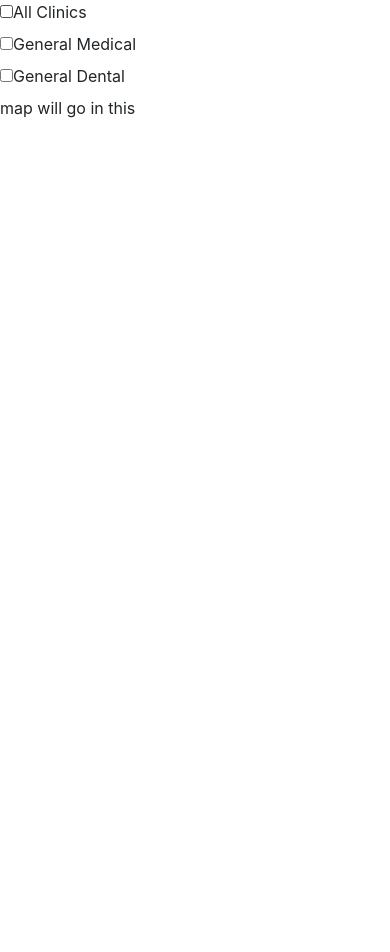
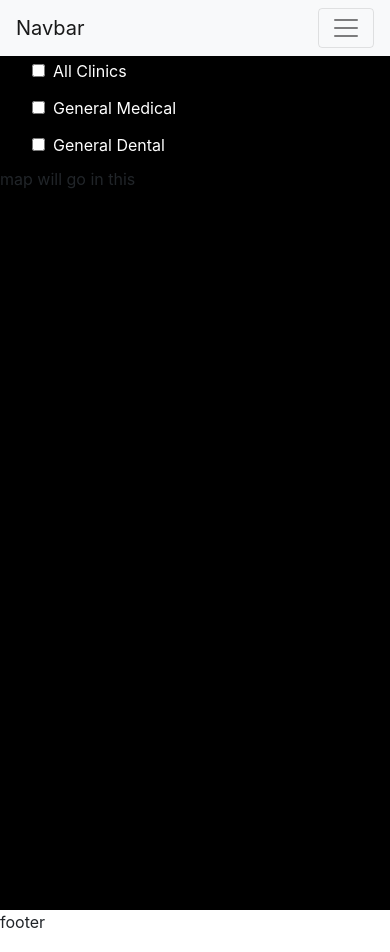
Before and after one commit to Manish166/clinicsMap, a React app: page / in a window 390 px wide. Before the commit the page ends 896 px from the top, so only its background shows below. Built offline with nearby package versions, Linux system fonts and the light colour scheme.

Commit message:
basic ui change

```diff
--- /dev/null
+++ b/public/index.css
@@ -0,0 +1,4 @@
+#root {
+    background-color: black;
+    padding: 0, 20px, 0, 20px;
+}
--- a/public/index.html
+++ b/public/index.html
@@ -3,18 +3,16 @@
 
 <head>
   <meta charset="UTF-8" />
-  <meta name="viewport" content="width=device-width, initial-scale=1, shrink-to-fit=no">
+  <meta name="viewport" content="width=device-width, initial-scale=1, shrink-to-fit=yes">
   <title>React Starter</title>
-
-  <!-- added for React leaftlet -->
-  <link rel="stylesheet" href="https://unpkg.com/leaflet@1.6.0/dist/leaflet.css"
-    integrity="sha512-xwE/Az9zrjBIphAcBb3F6JVqxf46+CDLwfLMHloNu6KEQCAWi6HcDUbeOfBIptF7tcCzusKFjFw2yuvEpDL9wQ=="
-    crossorigin=""/>
-
+  <style type='text/css' rel="stylesheet" href="./index.css"></style>
   <!-- added for bootstrap -->
-  <link rel="stylesheet" href="https://stackpath.bootstrapcdn.com/bootstrap/4.4.1/css/bootstrap.min.css"
-    integrity="sha384-Vkoo8x4CGsO3+Hhxv8T/Q5PaXtkKtu6ug5TOeNV6gBiFeWPGFN9MuhOf23Q9Ifjh" crossorigin="anonymous">
-
+  <link
+  rel="stylesheet"
+  href="https://maxcdn.bootstrapcdn.com/bootstrap/4.3.1/css/bootstrap.min.css"
+  integrity="sha384-ggOyR0iXCbMQv3Xipma34MD+dH/1fQ784/j6cY/iJTQUOhcWr7x9JvoRxT2MZw1T"
+  crossorigin="anonymous"
+  />
 </head>
   <body>
     <div id="root"></div>
--- a/src/component/App.js
+++ b/src/component/App.js
@@ -1,14 +1,23 @@
 import React from 'react'
 import MapContainer from '../containers/mapContainer'
 import Filter from '../component/filter'
+import Navbar from "../component/navbar"
+import Footer from "../component/footer"
 
 const App = ()=>{
     return(
         <React.Fragment>
-            <Filter/>
-            <MapContainer/>
+            <Navbar/>
+            <div className='row'>
+                <div className="col-sm-2">
+                    <Filter/>
+                </div>
+                <div className="col-sm-10">
+                    <MapContainer/>
+                </div>
+            </div>
+            <Footer/>
         </React.Fragment>
-
     )
 }
 
--- a/src/component/checkBox.js
+++ b/src/component/checkBox.js
@@ -3,13 +3,14 @@ import React from 'react';
 const Checkbox = (props)=>{
     return(
         <div>
-            <label>
-                <input
+            <label style={{"color": "white", "marginLeft": '1.5rem'}}>
+                <input style={{"margin" : ".5rem"}}
                     type="checkbox"
-                    name={props.name}
+                    label={props.name}
                     id={props.id}
                     onChange={props.onChange}
-                    checked={props.checked} />
+                    checked={props.checked}
+                ></input>
                 {props.name}
             </label>
         </div>
--- a/src/component/filter.js
+++ b/src/component/filter.js
@@ -24,7 +24,7 @@ class filter extends Component{
 
     render(){
         return (
-            <React.Fragment>
+            <div className="inline">
                 {categories.map(category => (
                     <CheckBox
                         key={category.cat_id}
@@ -34,7 +34,7 @@ class filter extends Component{
                         onChange={this.handleChange}
                     />
                 ))}
-            </React.Fragment>
+            </div>
         )
     }
 
--- /dev/null
+++ b/src/component/footer.js
@@ -0,0 +1,11 @@
+import React, { Component } from 'react'
+
+export default class footer extends Component {
+    render() {
+        return (
+            <div style={{"height" : "5vh" , "backgroundColor": "white"}}>
+                footer
+            </div>
+        )
+    }
+}
--- a/src/component/map.css
+++ b/src/component/map.css
@@ -1,3 +1,3 @@
 #map {
-    height: 400px;
+    height: 100%;
   }
--- a/src/component/map.js
+++ b/src/component/map.js
@@ -1,9 +1,10 @@
 import React from 'react'
+import './map.css'
 
 const Map = () => {
     return (
         <div id="map"
-            style={{ width: '95%', height: '800px' }}>
+            style={{ "height": '88vh', "width" : '100%' }}>
             <p>map will go in this</p>
         </div>
     )
--- /dev/null
+++ b/src/component/navbar.js
@@ -0,0 +1,27 @@
+import React, { Component } from 'react'
+
+const navbar= ()=>{
+    return(
+        <div>
+            <nav className="navbar navbar-expand-lg navbar-light bg-light">
+                <a className="navbar-brand" href="#">Navbar</a>
+                <button className="navbar-toggler" type="button" data-toggle="collapse" data-target="#navbarSupportedContent" aria-controls="navbarSupportedContent" aria-expanded="false" aria-label="Toggle navigation">
+                    <span className="navbar-toggler-icon"></span>
+                </button>
+                <div className="collapse navbar-collapse float-right" id="navbarSupportedContent">
+                    <ul className="navbar-nav">
+                        <li className="nav-item">
+                            <a className="nav-link" href="#">Add a clinic</a>
+                        </li>
+                        <li className="nav-item">
+                            <a className="nav-link" href="#">Edit a clinic</a>
+                        </li>
+                    </ul>
+
+                </div>
+            </nav>
+        </div>
+    )
+}
+
+export default navbar
--- a/src/containers/mapContainer.js
+++ b/src/containers/mapContainer.js
@@ -20,7 +20,7 @@ class MapContainer extends Component {
     }
     componentDidMount(){
         const script = document.createElement("script");
-        script.src = "https://maps.googleapis.com/maps/api/js?key=AIzaSyDjWSBZGEfMTI1zF13YlGytBSJ7HVxXuqI&libraries=places,visualization&callback=initMap";
+        script.src = "https://maps.googleapis.com/maps/api/js?key=AIzaSyAO6l-w00hJYsdJVstRd88sluQ2eDV6DjE&libraries=places,visualization&callback=initMap";
         script.async = true
         script.defer = true
         window.document.body.appendChild(script);
@@ -64,8 +64,6 @@ class MapContainer extends Component {
         this.setState({clinicsMarkers: allClincsMarkers})
         this.setState({medicalMarkers: medicalClinicsMarkers})
         this.setState({dentalMarkers : dentalClincsMarkers})
-
-
     }
 
     // markAllClinics(){
--- a/src/index.js
+++ b/src/index.js
@@ -4,6 +4,7 @@ import {render} from 'react-dom'
 import { Provider } from "react-redux";
 import store from './store'
 import App from "./component/App"
+import '../public/index.css'
 
 render(
     <Provider store={store}>
```
